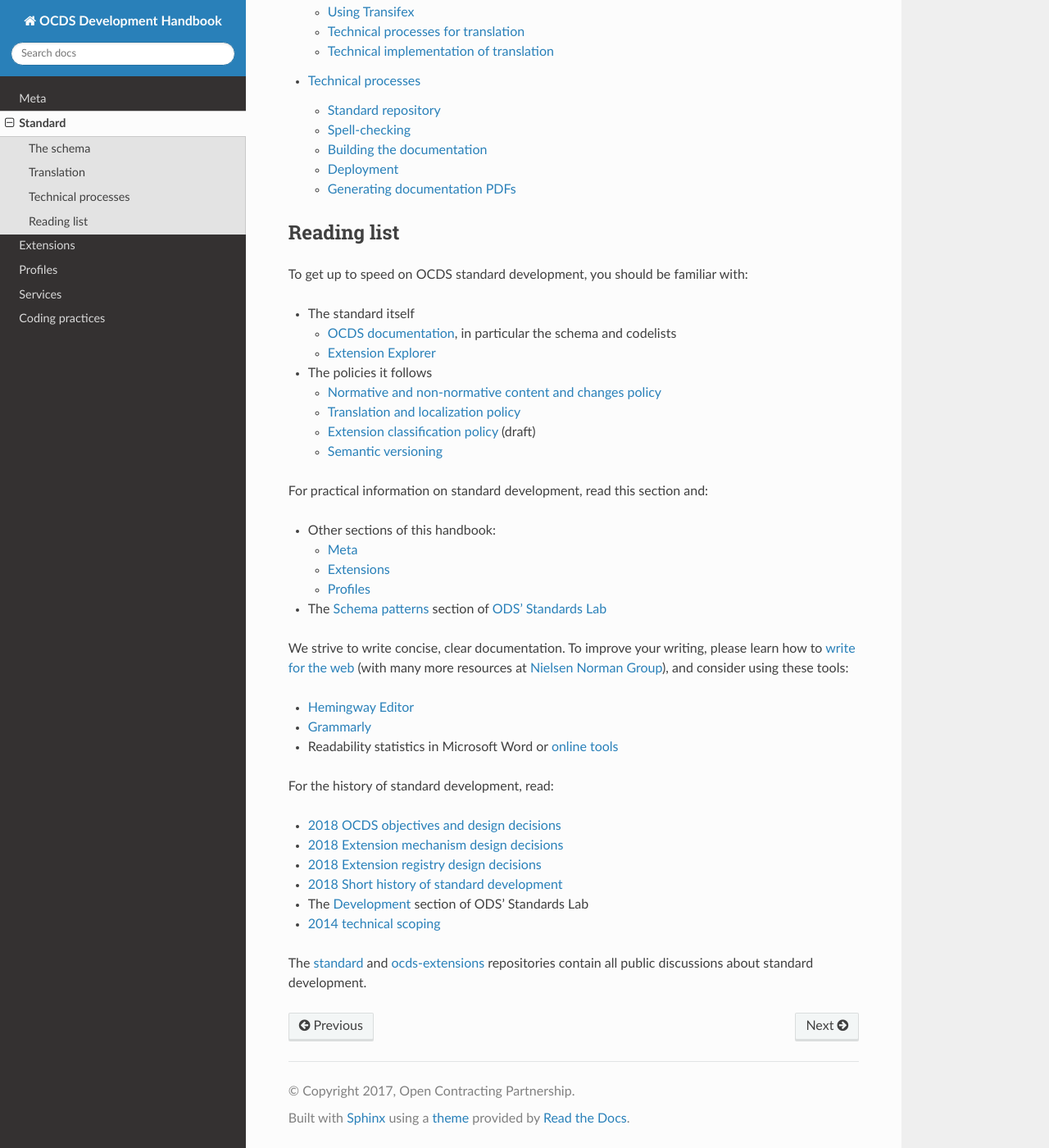
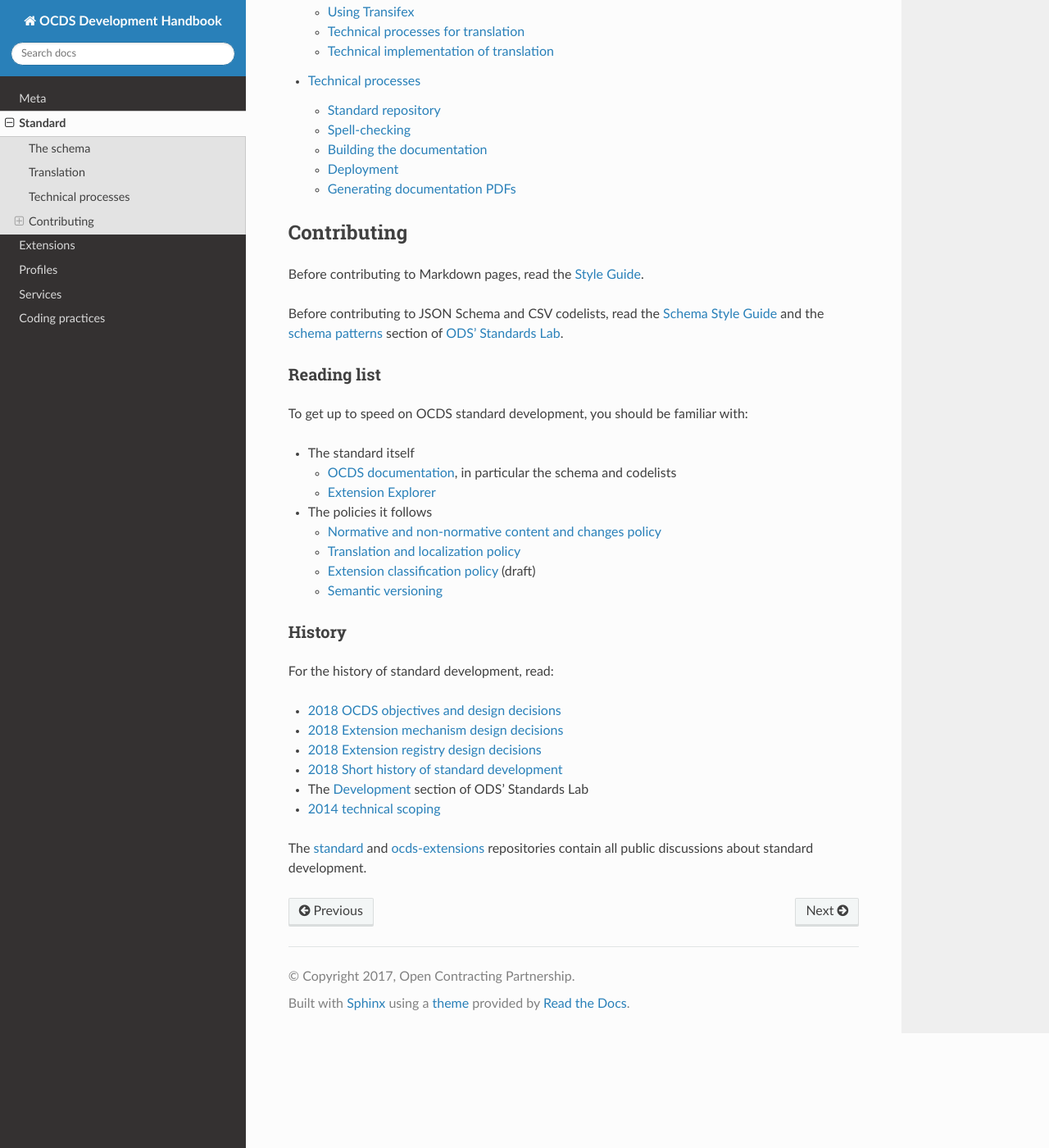
Before and after one commit to open-contracting/standard-development-handbook, a Sphinx documentation site: the page built from docs/standard/index.md, in a window 1280 px wide and 1400 px high, scrolled down 745 px. Shown: the whole window at 82% size. Built offline with Sphinx 7.4.7 and the Read the Docs theme 2.0.0, drawn with Linux system fonts in a browser that asks for light colours; pages that are not in the unit, such as notebooks, are missing from menus.

Commit message:
Move readability content to Meta

````diff
--- a/docs/standard/index.md
+++ b/docs/standard/index.md
@@ -23,7 +23,13 @@ Documentation is written in Markdown syntax with [recommonmark](https://recommon
    technical/index
 ```
 
-## Reading list
+## Contributing
+
+Before contributing to Markdown pages, read the [Style Guide](../../meta/style_guide).
+
+Before contributing to JSON Schema and CSV codelists, read the [Schema Style Guide](../../meta/schema_style_guide) and the [schema patterns](https://os4d.opendataservices.coop/patterns/schema/) section of [ODS' Standards Lab](http://os4d.opendataservices.coop/).
+
+### Reading list
 
 To get up to speed on OCDS standard development, you should be familiar with:
 
@@ -36,19 +42,7 @@ To get up to speed on OCDS standard development, you should be familiar with:
   * [Extension classification policy](https://docs.google.com/document/d/1zvR1PDefO6yTK28uKA6XCnxMLiC9oiEeb3uFjHuRyqI/edit) (draft)
   * [Semantic versioning](https://semver.org)
 
-For practical information on standard development, read this section and:
-
-* Other sections of this handbook:
-  * [Meta](../../meta/index)
-  * [Extensions](../../extensions/index)
-  * [Profiles](../../profiles/index)
-* The [Schema patterns](https://os4d.opendataservices.coop/patterns/schema/) section of [ODS' Standards Lab](http://os4d.opendataservices.coop/)
-
-We strive to write concise, clear documentation. To improve your writing, please learn how to [write for the web](https://www.usa.gov/style-guide/writing-for-web) (with many more resources at [Nielsen Norman Group](https://www.nngroup.com/topic/writing-web/)), and consider using these tools:
-
-* [Hemingway Editor](http://www.hemingwayapp.com/)
-* [Grammarly](https://www.grammarly.com/)
-* Readability statistics in Microsoft Word or [online tools](https://www.webfx.com/tools/read-able/flesch-kincaid.html)
+### History
 
 For the history of standard development, read:
 
````
Also changed, not shown: docs/meta/style_guide.md (+8 -0 lines).
